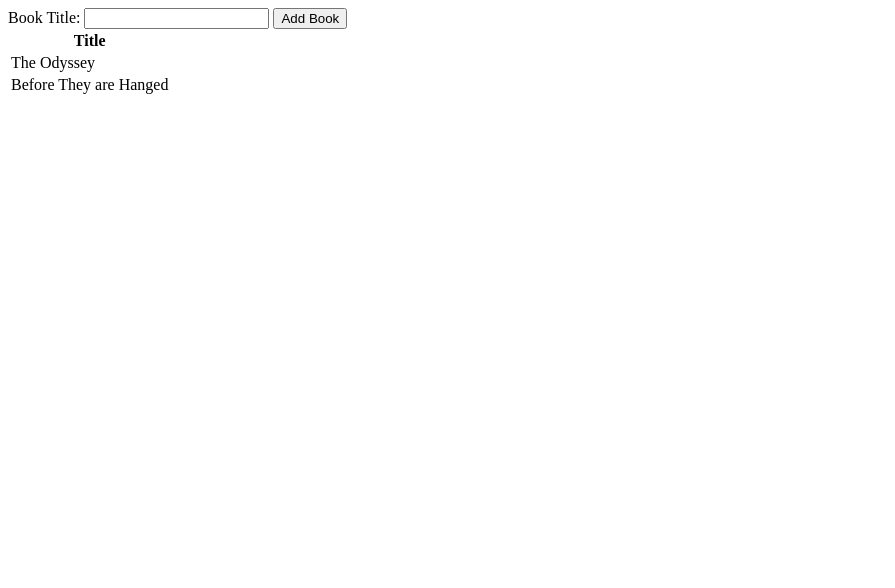
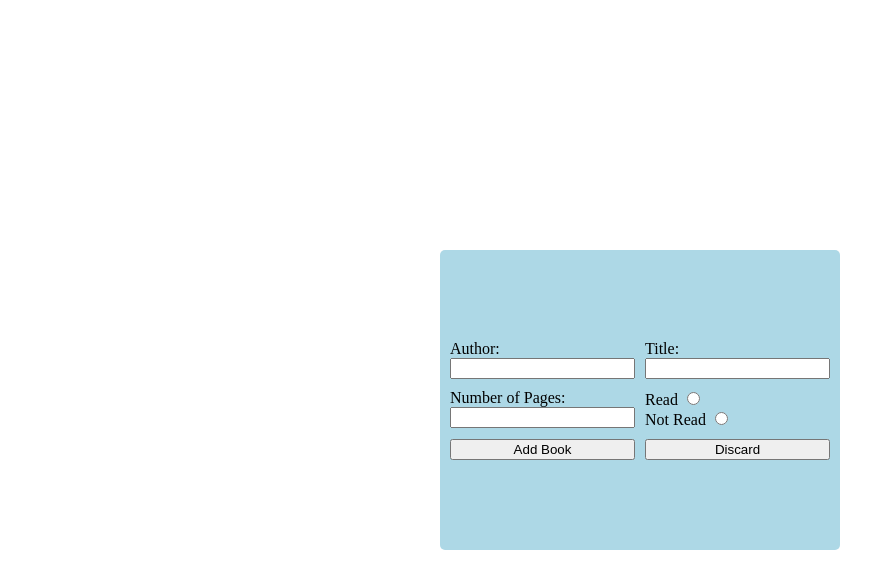
Before and after one commit to BradyBorker/Odin-JavaScript, a plain HTML site: page Library/library.html in a window 1280 px wide. Both pictures are taken after a click on the button "Add Book". Shown: the whole page, without its empty margins (0-895 px from the left). Drawn offline with Linux system fonts and the light colour scheme.

Commit message:
Added modal and worked on css so form looks good. Next up: working on JS submission from modal

```diff
--- a/Library/library.css
+++ b/Library/library.css
@@ -0,0 +1,73 @@
+.modal {
+    min-width: 400px;
+    height: 300px;
+    border-radius: 5px;
+    opacity: 0%;
+    pointer-events: none;
+    position: fixed;
+    left: 50%;
+    top: 50%;
+    transform-origin: center;
+    transform: translate(-50%, -100%);
+    transition: transform .5s ease-out,
+                opacity .5s;
+    background-color: lightblue;
+
+    display: flex;
+    justify-content: center;
+    align-items: center;
+}
+
+.modal.show {
+    opacity: 100%;
+    pointer-events: all;
+    transform: translate(-50%, -50%);
+}
+
+/* Modal Form */
+.modal > form {
+    display: grid;
+    grid-template-columns: repeat(2, min-content);
+    grid-auto-rows: max-content;
+    gap: 10px;
+}
+
+.library-container {
+    margin: auto;
+    max-width: max-content;
+
+    display: flex;
+    flex-direction: column;
+    align-items: center;
+
+    transition: opacity .5s;
+}
+
+.library-container.hide {
+    opacity: 0%;
+    pointer-events: none;
+}
+
+.library-container > button {
+    margin: 25px auto 25px auto;
+    background-color: #333;
+    color: #fff;
+    border-radius: 5px;
+    padding: 8px;
+}
+
+/* Library Table */
+
+table,
+td {
+    border: 1px solid #333;
+}
+
+td {
+    padding: 5px;
+}
+
+thead {
+    background-color: #333;
+    color: #fff;
+}
--- a/Library/library.html
+++ b/Library/library.html
@@ -8,11 +8,40 @@
     <script src="library.js" defer></script>
 </head>
 <body>
+    <div class="modal">
         <form action="" id="add-book-form">
-        <label for="book-input">Book Title:</label>
-        <input type="text" id="book-input" name="book-input">
+            <div class="field">
+                <label for="author">Author:</label>
+                <input type="text" id="author" name="author">
+            </div>
+
+            <div class="field">
+                <label for="title">Title:</label>
+                <input type="text" id="title" name="title">
+            </div>
+
+            <div class="field">
+                <label for="page-count">Number of Pages:</label>
+                <input type="number" id="page-count" name="page-count">
+            </div>
+
+            <div class="radio-buttons">
+                <div class="field">
+                    <label for="read">Read</label>
+                    <input type="radio" name="has-read" id="read">
+                </div>
+                <div class="field">
+                    <label for="not-read">Not Read</label>
+                    <input type="radio" name="has-read" id="no-read">
+                </div>
+            </div>
+
             <button>Add Book</button>
+            <button>Discard</button>
         </form>
+    </div>
+    <div class="library-container">
+        <button class="add-book">Add Book</button>
         <table>
             <thead>
                 <tr>
@@ -20,8 +49,8 @@
                 </tr>
             </thead>
             <tbody>
-
             </tbody>
         </table>
+    </div>
 </body>
 </html>
--- a/Library/library.js
+++ b/Library/library.js
@@ -37,6 +37,18 @@
 }
 displayLibrary()
 
+const modal = document.querySelector('.modal');
+const button = document.querySelector('.add-book')
+const library = document.querySelector('.library-container')
+
+button.addEventListener('click', (e) => {
+    modal.classList.add("show")
+    library.classList.add("hide")
+})
+
+// Form options:
+// Author, title, # of pages, Read: Boolean
+
 const form = document.getElementById("add-book-form");
 form.addEventListener('submit', (e) => {
     e.preventDefault();
```
Lines whose indentation alone changed are shown as unchanged.
